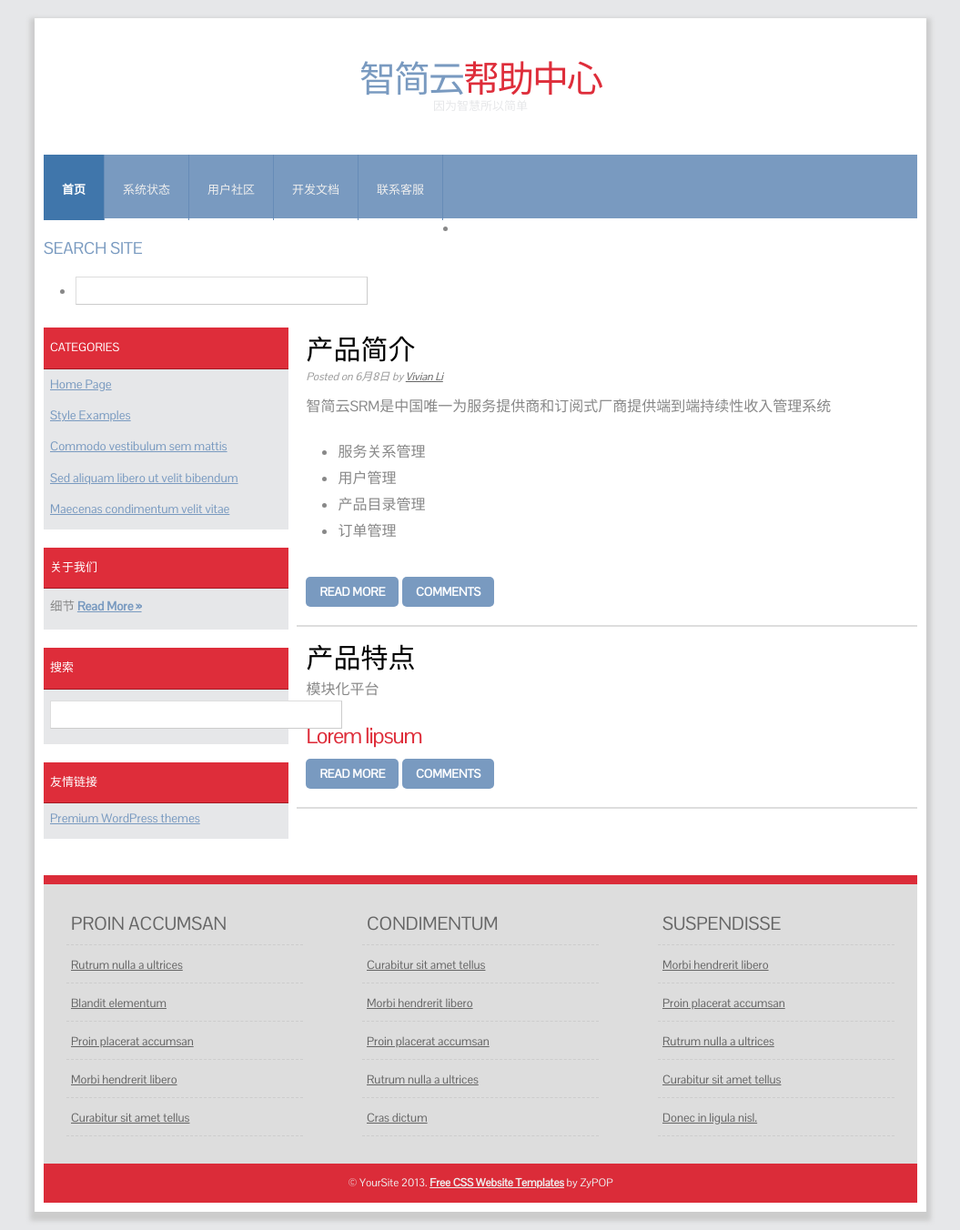
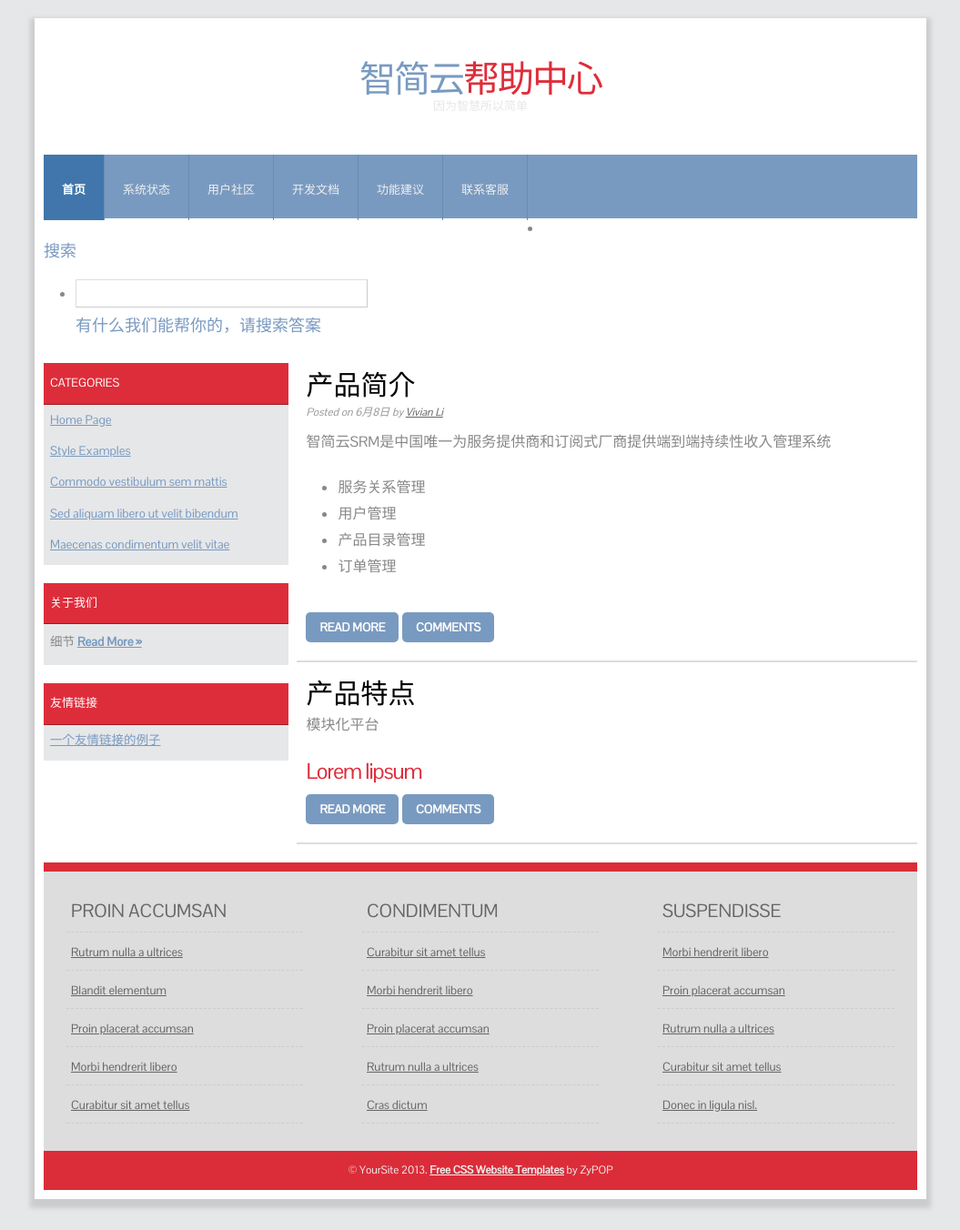
Before and after one commit to dreampivot/slipscloud.github.io, a Jekyll site: the page help/help-index.html, which Jekyll copies as it is, in a window 1280 px wide. Shown: the whole page at 91% size, without its empty margins (112-1167 px from the left). Built offline with Jekyll 4.4.1, drawn with Linux system fonts in a browser that asks for light colours.

Commit message:
Create help-index.html

```diff
--- a/help/help-index.html
+++ b/help/help-index.html
@@ -19,24 +19,25 @@
 
 	    <li><a href="systemstatus.html">系统状态</a></li>
             <li><a href="community.html">用户社区</a></li>
-            <li><a href="API.html">开发文档</a></li>
+            <li><a href="api.html">开发文档</a></li>
+	    <li><a href="suggestion.html">功能建议</a></li>
             <li class=""><a href="support.html">联系客服</a></li>
         </ul>
     </nav>
 
 
-	                <li>
-                	<h4>Search site</h4>
+	          <li>
+                    <h4>搜索</h4>
                     <ul>
                     	<li class="text">
                             <form method="get" class="searchform" action="#" >
                                 <p>
                                     <input type="text" size="32" value="" name="s" class="s" />
-
                                 </p>
+				<h4>有什么我们能帮你的，请搜索答案</h4>
                             </form>
-						</li>
-					</ul>
+			</li>
+		   </ul>
                 </li>
 
   <div id="body">
@@ -104,23 +105,9 @@
                 </li>
 
                 <li>
-                	<h4>搜索</h4>
-                    <ul>
-                    	<li class="text">
-                            <form method="get" class="searchform" action="#" >
-                                <p>
-                                   <input type="text" size="32" value="" name="s" class="s" />
-
-                                </p>
-                            </form>
-			</li>
-			</ul>
-                </li>
-
-                <li>
                     <h4>友情链接</h4>
                     <ul>
-                      <li><a href="http://tuxthemes.com" title="Tux Themes">Premium WordPress themes</a></li>
+                      <li><a href="http://baidu.com" title="Tux Themes">一个友情链接的例子</a></li>
                     </ul>
                 </li>
 
```
